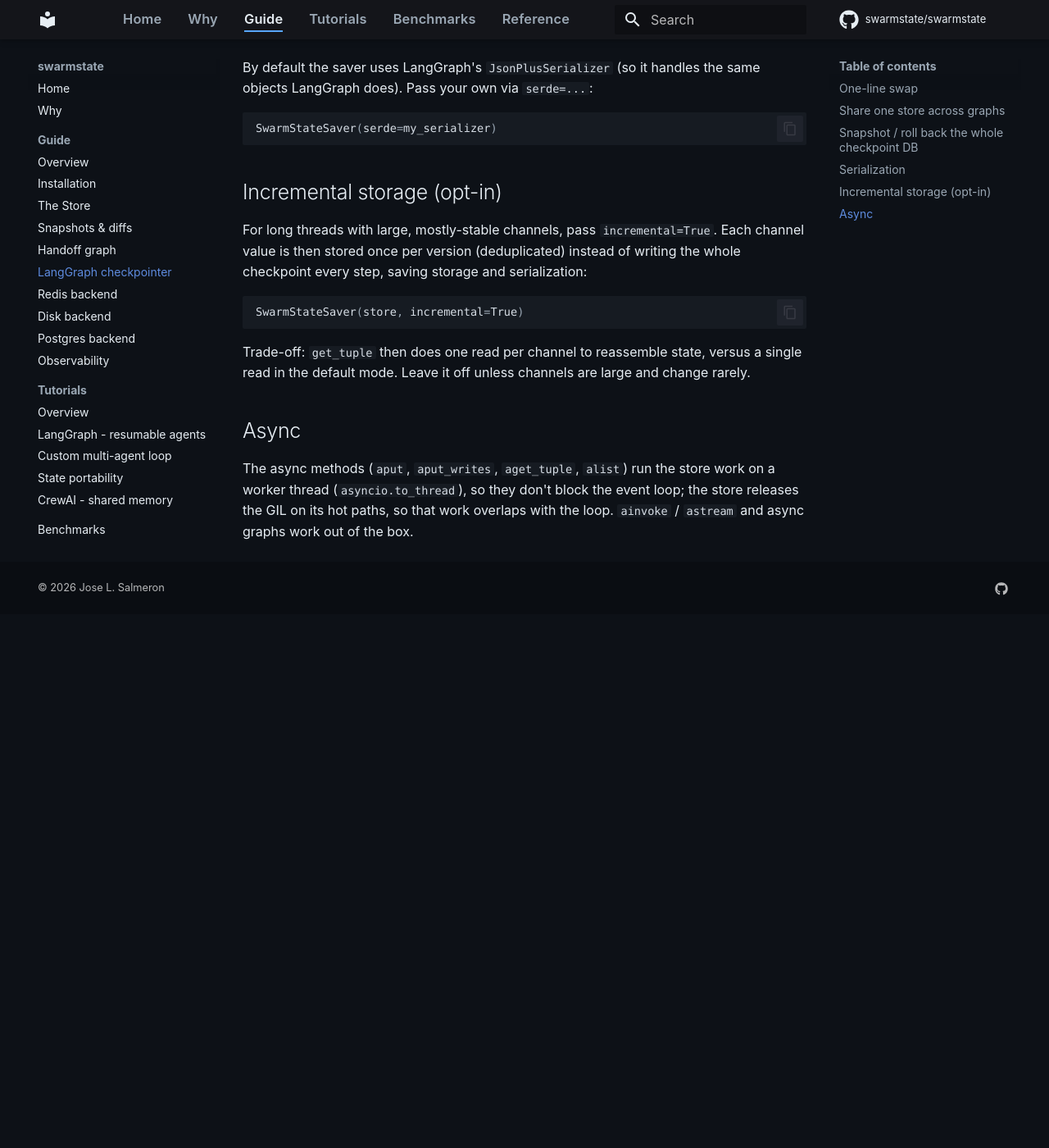
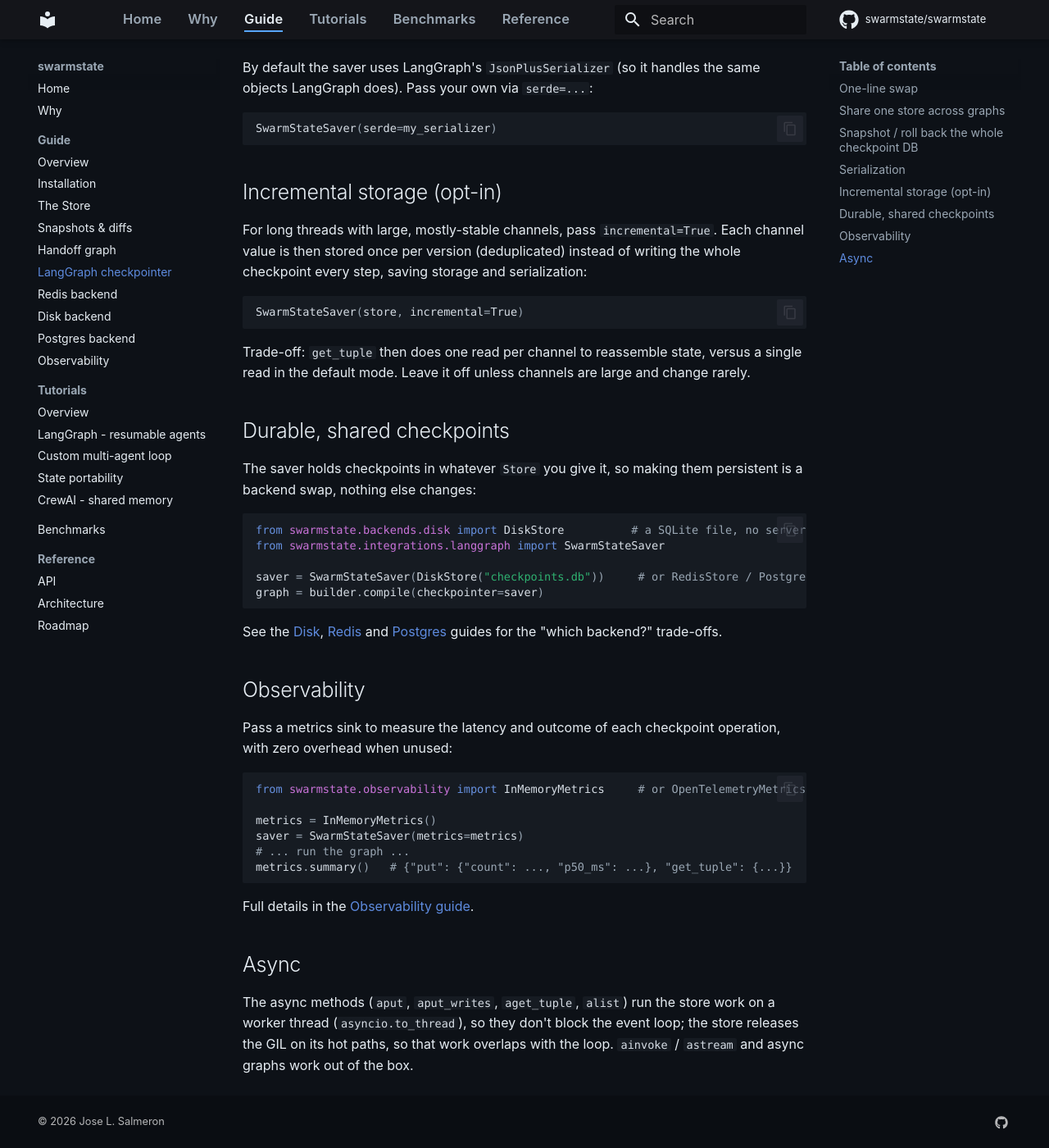
Before and after one commit to swarmstate/swarmstate.github.io, an MkDocs documentation site: the page built from docs/guide/langgraph.md, in a window 1280 px wide and 1400 px high, scrolled down 1465 px. Shown: the whole window at 82% size. Built offline with MkDocs 1.6.1 and Material for MkDocs 9.7.7, drawn with Linux system fonts in a browser that asks for light colours; comment, search, counter and statistics services are not loaded; before the commit the page ends 2214 px from its top, so only the background shows below that; some of the changed text lies outside the part shown.

Commit message:
docs: make the site consistent with shipped features
The guide overview, roadmap and architecture predated the disk/postgres
backends, observability and the runnable examples. Weave them in and
cross-link consistently:

- guide/index: add persistent-backends and observability cards; the
  "how the pieces fit" section now covers disk/redis/postgres + metrics.
- guide/langgraph: durable-checkpoints (backend swap) and observability
  sections; broaden the persistence note beyond Redis.
- installation: add the [otel] extra.
- roadmap: "Since 0.1" table (backends, incremental checkpoints, sharded
  locking, observability, DX) + "under consideration".
- architecture: fix the source tree (backends/, observability.py) and
  note the shared wire format + optional metrics.
- tutorials/index: link the runnable examples/ scripts.

Co-Authored-By: Claude Opus 4.8 (1M context) <noreply@anthropic.com>

````diff
--- a/docs/guide/langgraph.md
+++ b/docs/guide/langgraph.md
@@ -10,7 +10,8 @@ every step commits to disk).
 variants), but backed by a swarmstate [`Store`](store.md) with a Rust core. You get
 faster checkpoints than SQLite (see the [benchmarks](../benchmarks.md)), and - because the
 state lives in a `Store` - the ability to snapshot or roll back **every thread at once**.
-Point it at a [`RedisStore`](redis.md) and those checkpoints become persistent, too.
+Point it at a persistent backend ([`DiskStore`](disk.md), [`RedisStore`](redis.md) or
+[`PostgresStore`](postgres.md)) and those checkpoints survive restarts, too.
 
 ```bash
 pip install "swarmstate[langgraph]"
@@ -85,6 +86,38 @@ Trade-off: `get_tuple` then does one read per channel to reassemble state, versu
 single read in the default mode. Leave it off unless channels are large and change
 rarely.
 
+## Durable, shared checkpoints
+
+The saver holds checkpoints in whatever `Store` you give it, so making them persistent is
+a backend swap, nothing else changes:
+
+```python
+from swarmstate.backends.disk import DiskStore          # a SQLite file, no server
+from swarmstate.integrations.langgraph import SwarmStateSaver
+
+saver = SwarmStateSaver(DiskStore("checkpoints.db"))     # or RedisStore / PostgresStore
+graph = builder.compile(checkpointer=saver)
+```
+
+See the [Disk](disk.md), [Redis](redis.md) and [Postgres](postgres.md) guides for the
+"which backend?" trade-offs.
+
+## Observability
+
+Pass a metrics sink to measure the latency and outcome of each checkpoint operation, with
+zero overhead when unused:
+
+```python
+from swarmstate.observability import InMemoryMetrics     # or OpenTelemetryMetrics
+
+metrics = InMemoryMetrics()
+saver = SwarmStateSaver(metrics=metrics)
+# ... run the graph ...
+metrics.summary()   # {"put": {"count": ..., "p50_ms": ...}, "get_tuple": {...}}
+```
+
+Full details in the [Observability guide](observability.md).
+
 ## Async
 
 The async methods (`aput`, `aput_writes`, `aget_tuple`, `alist`) run the store work on a
````
Also changed, not shown: docs/architecture.md (+11 -5 lines), docs/guide/index.md (+17 -6 lines), docs/installation.md (+1 -0 lines), docs/roadmap.md (+18 -0 lines), docs/tutorials/index.md (+10 -0 lines).
